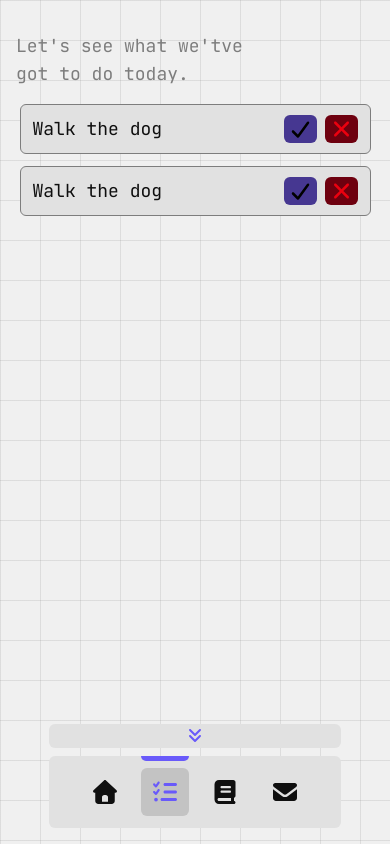
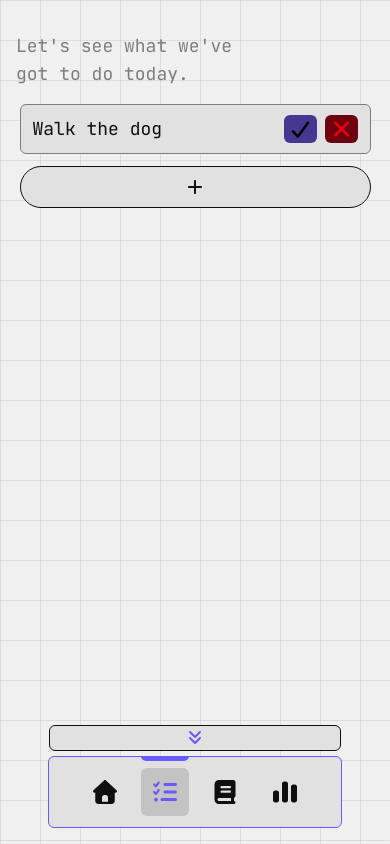
Before and after one commit to 1bnuuy/Bunvia, a Next.js app: page /todolist in a window 390 px wide. Built offline with nearby package versions, Linux system fonts and the light colour scheme.

Commit message:
Reanimated Toasts, added border to Nav + new page

```diff
--- a/src/app/(pages)/contact/page.tsx
+++ b/src/app/(pages)/analytics/page.tsx
@@ -1,8 +1,8 @@
-export default function Contact() {
+export default function Tracker() {
 
   return (
     <section className="dark:bg-primary-dark grid-background bg-primary h-dvh w-screen overflow-hidden pt-8 transition-all max-lg:pb-25 md:pt-15 lg:px-25">
-      <p>Contact</p>
+      <p>Tracker</p>
     </section>
   );
 };
--- a/src/app/(pages)/todolist/page.tsx
+++ b/src/app/(pages)/todolist/page.tsx
@@ -1,8 +1,8 @@
 "use client";
 
-import { btnRelocate } from "@/components/Theme";
+import { btnRelocate, btnScale } from "@/components/Theme";
 
-import { faCheck, faXmark } from "@fortawesome/free-solid-svg-icons";
+import { faCheck, faPlus, faXmark } from "@fortawesome/free-solid-svg-icons";
 import { FontAwesomeIcon } from "@fortawesome/react-fontawesome";
 
 import { AnimatePresence, motion } from "motion/react";
@@ -12,7 +12,7 @@ export default function Todolist() {
     <section className="dark:bg-primary-dark grid-background bg-primary h-dvh w-screen overflow-hidden pt-8 transition-all max-lg:pb-25 md:pt-15 lg:px-25">
       <div className="relative flex h-full flex-col items-center gap-4 px-4">
         <p className="text-subtext dark:text-subtext-dark text-lg text-balance">
-          Let&apos;s see what we&apos;tve got to do today.
+          Let&apos;s see what we&apos;ve got to do today.
         </p>
 
         <div className="flex flex-col gap-3">
@@ -44,25 +44,12 @@ export default function Todolist() {
               </div>
             </motion.div>
 
-            <div className="bg-secondary border-subtext dark:border-subtext-dark dark:bg-secondary-dark relative flex w-[90vw] max-w-[550px] items-center gap-4 overflow-hidden rounded-md border-1 px-3 py-2.5">
-              <input
-                type="checkbox"
-                className="peer absolute left-0 size-full cursor-pointer appearance-none"
-              />
-              <span className="text-heading peer-checked:text-accent dark:text-heading-dark text-lg">
-                Walk the dog
-              </span>
-              <div className="z-40 ml-auto flex items-center gap-2">
-                <FontAwesomeIcon
-                  icon={faCheck}
-                  className="bg-accent-hovered max-w-[28px] rounded-md p-1 text-xl"
-                />
-                <FontAwesomeIcon
-                  icon={faXmark}
-                  className="bg-error-hovered text-error max-w-[28px] rounded-md p-1 text-xl"
-                />
-              </div>
-            </div>
+            <button
+              type="button"
+              className="bg-secondary transition hover:bg-subtext dark:bg-secondary-dark border-1 border-heading dark:border-heading-dark w-full rounded-full py-3 cursor-pointer flex justify-center"
+            >
+              <FontAwesomeIcon icon={faPlus} className="text-heading dark:text-heading-dark"/>
+            </button>
           </AnimatePresence>
         </div>
       </div>
--- a/src/components/Nav.tsx
+++ b/src/components/Nav.tsx
@@ -10,8 +10,8 @@ import {
   faListCheck,
   faBook,
   faMoon,
-  faEnvelope,
   faAnglesDown,
+  faChartSimple,
 } from "@fortawesome/free-solid-svg-icons";
 
 import { useState, useEffect } from "react";
@@ -39,9 +39,9 @@ const links = [
   },
 
   {
-    name: "Contact",
-    icon: faEnvelope,
-    path: "/contact",
+    name: "Analytics",
+    icon: faChartSimple,
+    path: "/analytics",
   },
 ];
 
@@ -51,7 +51,7 @@ export default function Nav() {
   const { ThemeDark, ThemeToggle } = useTheme();
   const pathname = usePathname();
 
-  const availablePaths = ["/", "/todolist", "/dictionary", "/contact"];
+  const availablePaths = ["/", "/todolist", "/dictionary", "/analytics"];
   const isAvailable = availablePaths.includes(pathname);
 
   useEffect(() => {
@@ -67,7 +67,7 @@ export default function Nav() {
     <>
       {isAvailable && (
         <nav
-          className={`bg-secondary dark:bg-secondary-dark max-xs:gap-2 fixed left-4 z-40 flex items-start justify-between gap-8 rounded-md px-4 text-nowrap transition ease-in-out select-none max-lg:bottom-4 max-lg:left-1/2 max-lg:h-18 max-lg:min-w-[260px] max-lg:-translate-x-1/2 max-lg:items-center max-lg:px-8 lg:top-1/2 lg:w-20 lg:-translate-y-1/2 lg:flex-col lg:py-8`}
+          className={`bg-secondary border-accent dark:border-accent-dark dark:bg-secondary-dark max-xs:gap-2 fixed left-4 z-40 flex items-start justify-between gap-8 rounded-md border-1 px-4 text-nowrap transition ease-in-out select-none max-lg:bottom-4 max-lg:left-1/2 max-lg:h-18 max-lg:min-w-[260px] max-lg:-translate-x-1/2 max-lg:items-center max-lg:px-8 lg:top-1/2 lg:w-21 lg:-translate-y-1/2 lg:flex-col lg:py-8`}
         >
           <motion.button
             variants={btnScale}
@@ -190,7 +190,7 @@ export default function Nav() {
           </div>
 
           <button
-            className="max-xs:block text-accent dark:text-accent-dark bg-secondary dark:bg-secondary-dark absolute -top-8 left-0 hidden w-full cursor-pointer rounded-md"
+            className="max-xs:block text-accent border-heading dark:border-heading-dark dark:text-accent-dark bg-secondary dark:bg-secondary-dark absolute -top-8 left-0 hidden w-full cursor-pointer rounded-md border-1"
             onClick={() => setNextPage(!NextPage)}
           >
             <FontAwesomeIcon
--- a/src/components/Toast.tsx
+++ b/src/components/Toast.tsx
@@ -67,20 +67,27 @@ export default function ToastProvider({
           />
         </motion.div>
       ));
-    }, [],
+    },
+    [],
   );
 
   return (
     <ToastContext.Provider value={{ toastPopUp }}>
       {children}
       <div className="absolute top-5 z-40 flex flex-col gap-3 px-5 max-lg:left-1/2 max-lg:-translate-x-1/2 lg:right-0">
-        <AnimatePresence>
+        <AnimatePresence mode="popLayout">
           {toasts.map(({ id, component }) => (
             <motion.div
-              initial={{ opacity: 0, x: 100 }}
-              animate={{ opacity: 1, x: 0 }}
-              exit={{ opacity: 0, x: -100 }}
-              transition={{ duration: 0.2 }}
+              layout
+              initial={{ opacity: 0, scale: 0 }}
+              animate={{ opacity: 1, scale: 1 }}
+              exit={{ opacity: 0, scale: 0 }}
+              transition={{
+                duration: 0.3,
+                type: "spring",
+                visualDuration: 0.2,
+                bounce: 0.5,
+              }}
               key={id}
             >
               {component}
```
